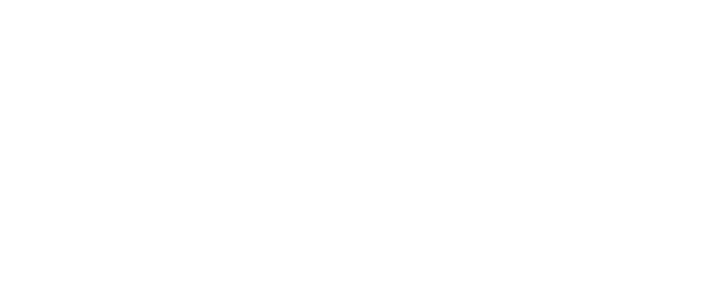
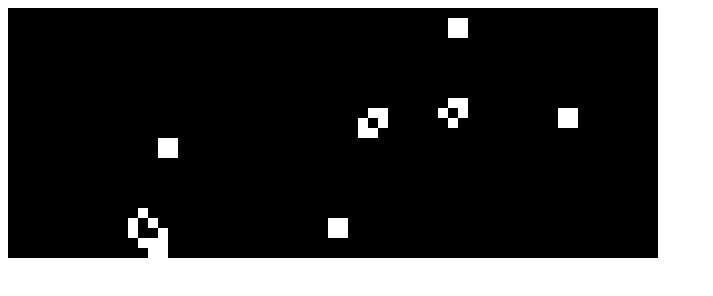
Before and after one commit to cedias/CoffeeLife, a plain HTML site: page life.html in a window 1280 px wide. Shown: the whole page, without its empty margins (0-713 px from the left). Drawn offline with Linux system fonts and the light colour scheme.

Commit message:
updated test html page

```diff
--- a/life.html
+++ b/life.html
@@ -3,5 +3,6 @@
 </div>
 <script src="jquery.js"> </script>
 <script src="life.js"> </script>
+<script type="text/javascript"> coffeeLife(65,25); </script>
 
 </html>
--- a/life.js
+++ b/life.js
@@ -29,9 +29,8 @@
     if ((x === a && y === b) || a <= 0 || b <= 0 || b >= window.grid.h || a >= window.grid.w) {
       return "dead";
     } else {
-
+      return window.grid[a][b];
     }
-    return window.grid[a][b];
   };
 
   aliveNeighbors = function(x, y) {
@@ -39,14 +38,15 @@
       _this = this;
     number = 0;
     for (a = _i = _ref = x + 1, _ref1 = x - 1; _ref <= _ref1 ? _i <= _ref1 : _i >= _ref1; a = _ref <= _ref1 ? ++_i : --_i) {
-      _fn = function() {};
+      _fn = function() {
+        if (neighborStatus(x, y, a, b) === "alive") {
+          return number += 1;
+        } else {
+          return number += 0;
+        }
+      };
       for (b = _j = _ref2 = y - 1, _ref3 = y + 1; _ref2 <= _ref3 ? _j <= _ref3 : _j >= _ref3; b = _ref2 <= _ref3 ? ++_j : --_j) {
         _fn();
-        if (neighborStatus(x, y, a, b) === "alive") {
-          number += 1;
-        } else {
-          number += 0;
-        }
       }
     }
     return number;
@@ -106,13 +106,13 @@
     _results = [];
     for (x = _i = 0, _ref = grid.w; 0 <= _ref ? _i <= _ref : _i >= _ref; x = 0 <= _ref ? ++_i : --_i) {
       _results.push((function() {
-        var _fn, _j, _ref1, _results1,
+        var _j, _ref1, _results1,
           _this = this;
-        _fn = function() {};
         _results1 = [];
         for (y = _j = 0, _ref1 = grid.h; 0 <= _ref1 ? _j <= _ref1 : _j >= _ref1; y = 0 <= _ref1 ? ++_j : --_j) {
-          _fn();
-          _results1.push(drawCell(x, y));
+          _results1.push((function() {
+            return drawCell(x, y);
+          })());
         }
         return _results1;
       }).call(this));
```
Also changed, not shown: 1 other file.
